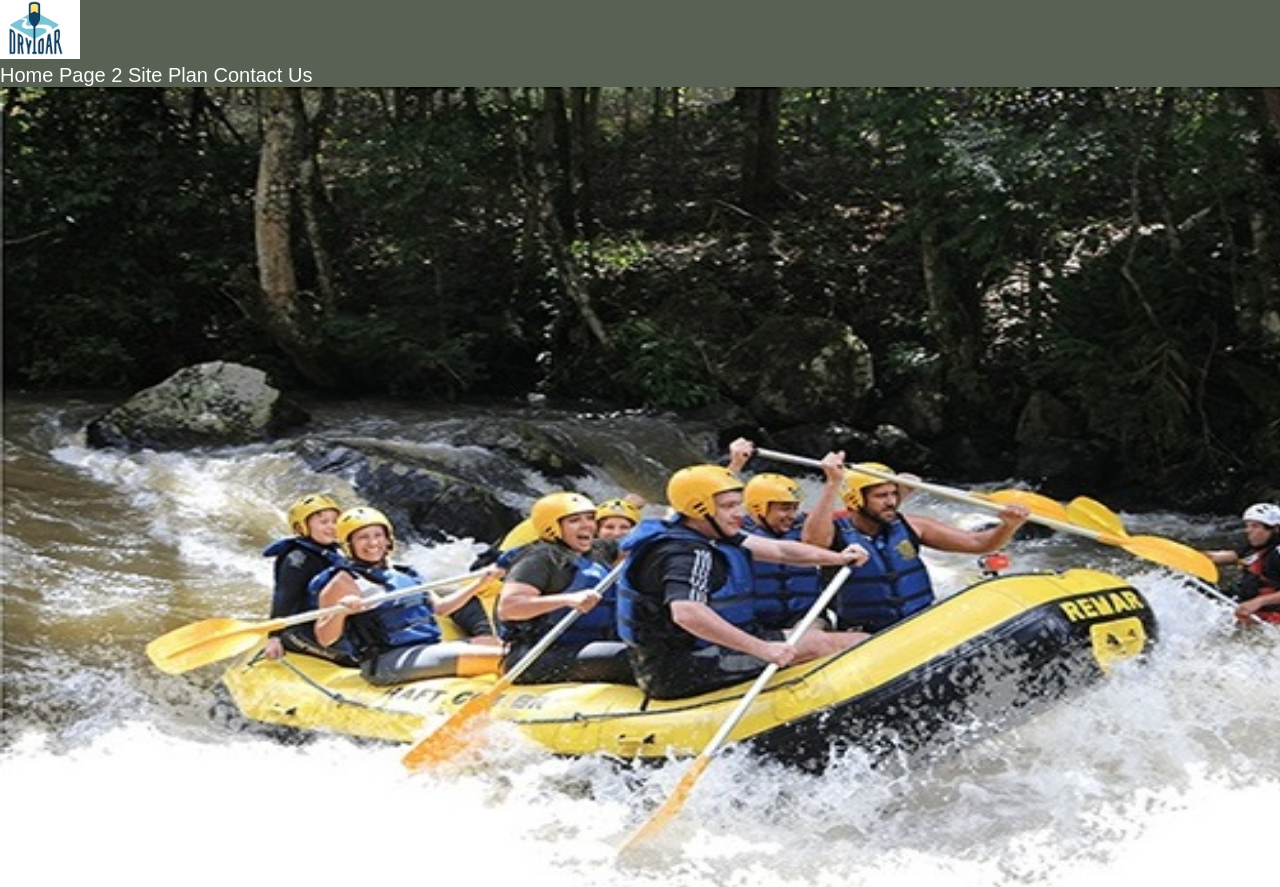
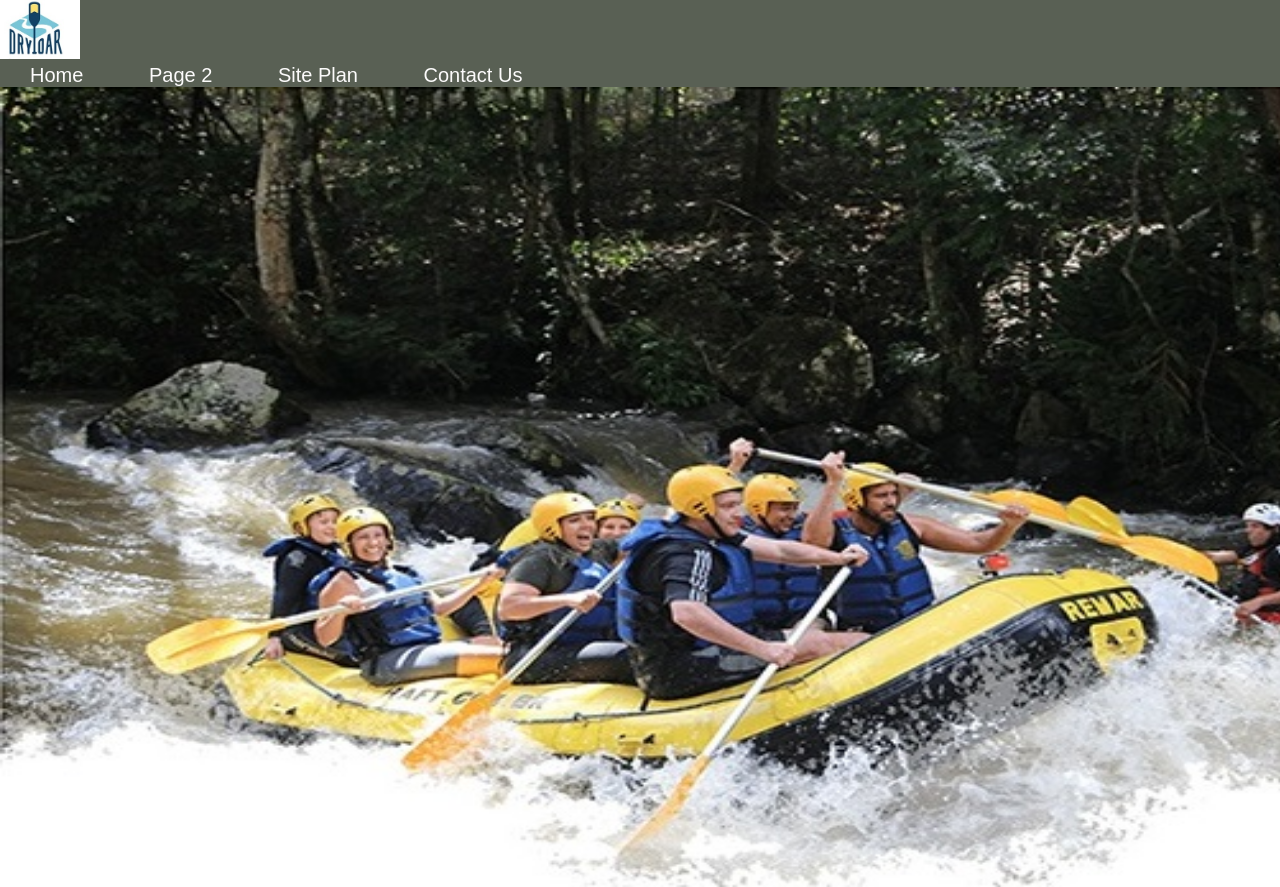
Before and after one commit to adedotunolamide01/dry_boarding, a plain HTML site: page docs/index.html in a window 1280 px wide. Shown: the top 887 px of the page. Drawn offline with Linux system fonts and the light colour scheme.

Commit message:
fix issue with the font css

```diff
--- a/docs/style.css
+++ b/docs/style.css
@@ -77,7 +77,6 @@ header {
   background-color: rgba(20, 30, 13, 0.7);
 }
 nav a:hover {
-  background-color: black;
   color: #d9c2a3;
 }
 
@@ -133,3 +132,7 @@ footer p a {
   padding: 10px;
   font-size: 15px;
 }
+
+#content nav a {
+  padding: 30px;
+}
```
